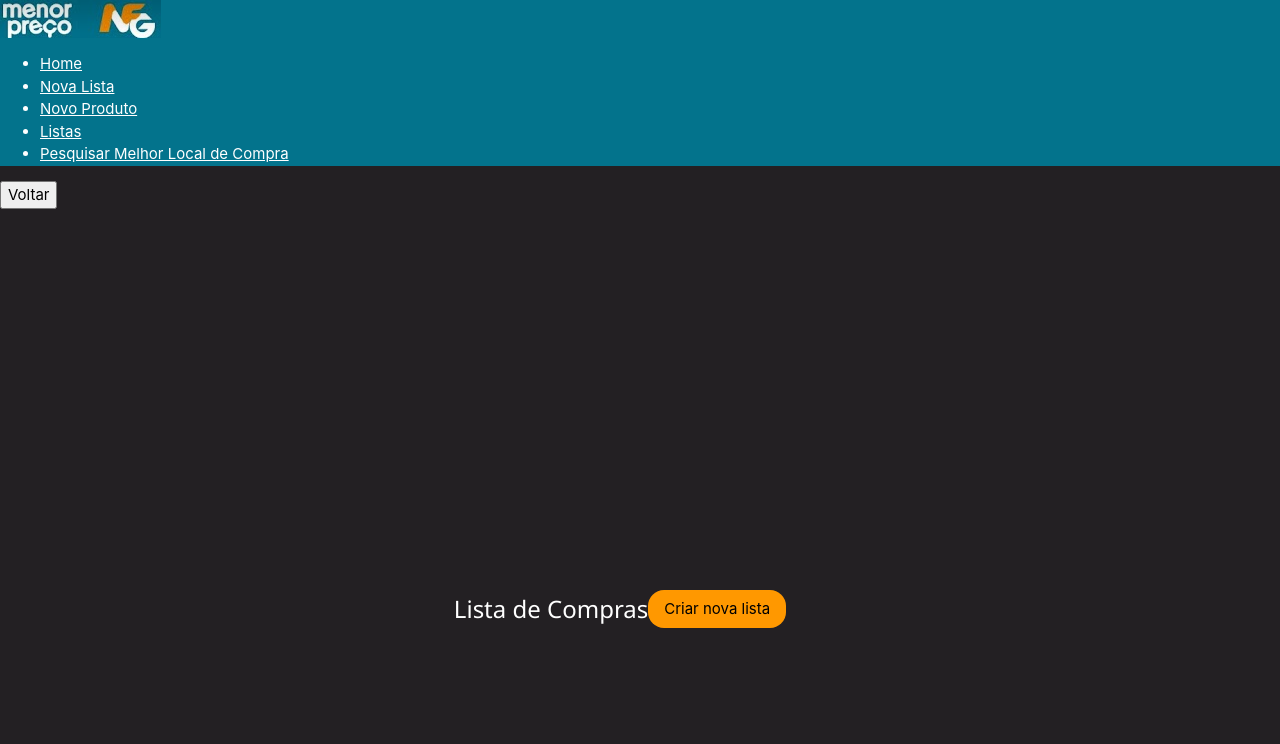
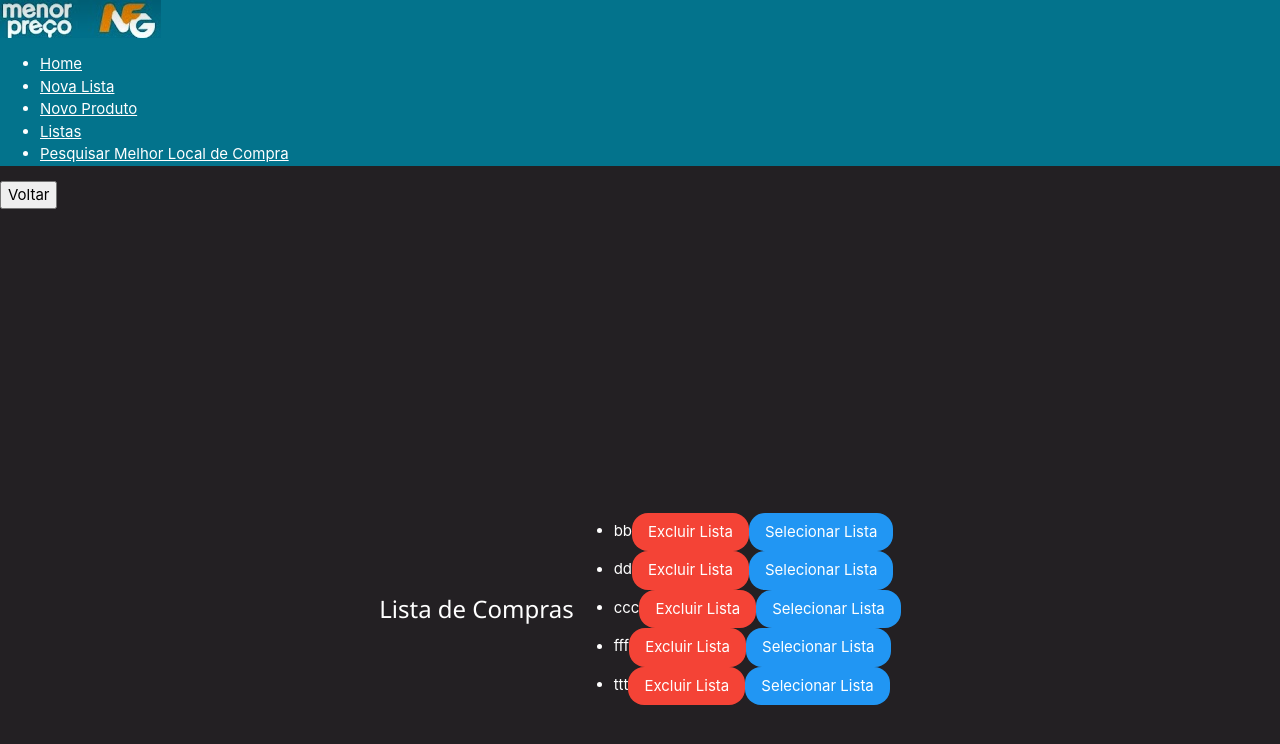
Before and after one commit to henriquerc18/Procergs_Shopping_List_Interface, a React (Create React App) app in the folder lista-de-compras/: page / in a window 1280 px wide. Shown: the top 744 px of the page. Built offline with nearby package versions, Linux system fonts and the light colour scheme; data requests are answered from the project's data file.

Commit message:
tentando retornar produtos da lista e operações.

```diff
--- a/lista-de-compras/src/components/FormNovoProduto.jsx
+++ b/lista-de-compras/src/components/FormNovoProduto.jsx
@@ -1,31 +1,41 @@
 import React, { useState, useEffect } from 'react';
+import { useParams } from 'react-router-dom';
 import Api from '../services/Api'
 import Home from '../pages/Home'
 import Listas from './Listas'
 
 const FormNovoProduto = ({ listaSelecionada }) => {
+  //const location = useLocation();
+  const { listaId } = useParams();
   const [produtos, setProdutos] = useState([]);
   const [newProduto, setNewProduto] = useState('');
   const [deleteProdutoId, setDeleteProdutoId] = useState('');
 
   useEffect(() => {
-    if (listaSelecionada) {
-      fetchProdutos();
-    }
-  }, [listaSelecionada]);
-
     const fetchProdutos = async () => {
       try {
-      const response = await Api.get(`http://localhost:4200/listas/${listaSelecionada.id}`);
-      setProdutos(response.data);
+        const response = await Api.get(`http://localhost:4200/listas/${listaId}`);
+        setProdutos(response.data.produtos);
       } catch (error) {
         console.error('Error fetching products:', error);
       }
     };
 
+    fetchProdutos();
+  }, [listaId]);
+
+  /*const fetchProdutos = async (listaSelecionada) => {
+    try {
+      const response = await Api.get(`http://localhost:4200/listas/${listaSelecionada.id}/produtos`);
+      setProdutos(response.data.produtos);
+    } catch (error) {
+      console.error('Error fetching products:', error);
+    }
+  };*/
+
   const addProduto = async () => {
     try {
-      const response = await Api.post(`http://localhost:4200/listas/${listaSelecionada.id}/produtos`, {
+      const response = await Api.post(`http://localhost:4200/listas/${listaId}/produtos`, {
         id: generateProductId(),
         nome: newProduto,
       });
@@ -38,8 +48,8 @@ const FormNovoProduto = ({ listaSelecionada }) => {
 
   const deleteProduto = async (produtoId) => {
     try {
-      await Api.delete(`http://localhost:4200/listas/${listaSelecionada.id}/produtos/${produtoId}`);
-      setProdutos(produtos.filter(produto => produto.id !== produtoId));
+      await Api.delete(`http://localhost:4200/listas/${listaId}/produtos/${produtoId}`);
+      setProdutos(produtos.filter((produto) => produto.id !== produtoId));
     } catch (error) {
       console.error('Error deleting product:', error);
     }
@@ -51,30 +61,8 @@ const FormNovoProduto = ({ listaSelecionada }) => {
   };
 
   return (
-    /*<div>
-      <h1> Produtos da lista {listaSelecionada && listaSelecionada.nome} </h1>
-
-      <ul>
-        {produtos.map(produto => (
-          <li key={produto.produtoId}>
-            {produto.nome}
-            <button onClick={() => deleteProduto(produto.produtoId)}> Excluir Produto </button>
-          </li>
-        ))}
-      </ul>
-
-      <input
-        type="text"
-        value={newProduto}
-        onChange={event => setNewProduto(event.target.value)}
-      />
-      <button onClick={addProduto}> Adicionar Produto </button>
-
-    </div>*/
     <div>
-      {listaSelecionada ? (
-        <div>
-          <h1>Produtos da lista {listaSelecionada.nome}</h1>
+      <h1>Produtos da lista {listaId}</h1>
 
         <ul>
           {produtos.map(produto => (
@@ -92,11 +80,7 @@ const FormNovoProduto = ({ listaSelecionada }) => {
         />
         <button onClick={addProduto}>Adicionar Produto</button>
     </div>
-      ) : (
-        <h1>Nenhuma lista selecionada</h1>
-      )}
-    </div>
-  )
+  );
 };
 
 export default FormNovoProduto;
--- a/lista-de-compras/src/components/Listas.jsx
+++ b/lista-de-compras/src/components/Listas.jsx
@@ -1,8 +1,9 @@
-import { Link } from "react-router-dom";
+import { Link } from 'react-router-dom';
 import React, { useState, useEffect } from 'react';
 import Api from '../services/Api'
 
 const Listas = () => {
+  //const history = useHistory();
   const [listas, setListas] = useState([]);
   const [listaSelecionada, setListaSelecionada] = useState(null);
 
@@ -31,14 +32,20 @@ const Listas = () => {
     }
   };
 
-  const selecionarLista = async (listaId) => {
-    try {
+  const selecionarLista = (lista) => {
+    setListaSelecionada(lista);
+  };
+
+  /*const selecionarLista = async (lista) => {
+    setListaSelecionada(lista);
+    history.push(`/novo-produto/${lista.nome}`);
+    /*try {
       const response = await Api.get(`http://localhost:4200/listas/${listaId}`);
       setListaSelecionada(response.data);
     } catch (error) {
       console.error('Error fetching lists:', error);
     }
-  };
+  };*/
 
 return (
     <>
@@ -46,11 +53,11 @@ return (
           <div>
             <ul>
                 {listas.map(lista => (
-                    <li key={lista.id} onClick={() => selecionarLista(lista)}>
+                <li key={lista.id}>
                     {lista.nome}
                     <button onClick={() => deleteLista(lista.id)} className="w3-button w3-red w3-round-xlarge"> Excluir Lista </button>
-                    <Link to="/novo-produto">
-                      <button className="w3-button w3-blue w3-round-xlarge"  onClick={() => selecionarLista(lista)}> Selecionar Lista </button>
+                <Link to={`/novo-produto/${lista.id}`}>
+                    <button className="w3-button w3-blue w3-round-xlarge" onClick={() => selecionarLista(lista)}> Selecionar Lista </button>
                 </Link>
                 </li>
                 ))}
@@ -60,28 +67,6 @@ return (
     </>
   );
 
-  /*return (
-    <>
-      <div className="d-flex align-items-center">
-        {listas.map((lista) => (
-          <div key={lista.id} className="mr-2">
-            <ul>
-              <li>
-                {lista.nome}
-                <button onClick={() => deleteLista(lista.id)} className="w3-button w3-red w3-round-xlarge">
-                  Excluir Lista
-                </button>
-                <button className="w3-button w3-blue w3-round-xlarge">
-                  Selecionar
-                </button>
-              </li>
-            </ul>
-          </div>
-        ))}
-      </div>
-    </>
-  );*/
-
 };
 
 export default Listas;
--- a/lista-de-compras/src/data/listas.json
+++ b/lista-de-compras/src/data/listas.json
@@ -1,5 +1,24 @@
 {
   "listas": [
-
+    {
+      "nome": "bb",
+      "id": 3
+    },
+    {
+      "nome": "dd",
+      "id": 4
+    },
+    {
+      "nome": "ccc",
+      "id": 5
+    },
+    {
+      "nome": "fff",
+      "id": 6
+    },
+    {
+      "nome": "ttt",
+      "id": 7
+    }
   ]
 }
--- a/lista-de-compras/src/pages/Home.js
+++ b/lista-de-compras/src/pages/Home.js
@@ -7,6 +7,7 @@ import Listas from '../components/Listas'
 
 const Home = () => {
     const [listas, setListas] = useState([]);
+    const [listaSelecionada, setListaSelecionada] = useState(null);
     //const [produtos, setProdutos] = useState([]);
 
     useEffect(() => {
@@ -24,6 +25,10 @@ const Home = () => {
         } catch (error) {
             console.error('Error fetching products:', error);
         }
+    };
+
+    const selecionarLista = (lista) => {
+        setListaSelecionada(lista);
     };
 
     /*const fetchProdutos = async () => {
@@ -46,7 +51,7 @@ const Home = () => {
 
                 </>
             )}
-            <Listas listas={listas} />
+            <Listas listas={listas} selecionarLista={selecionarLista} />
         </div>
     </>
 };
```
Also changed, not shown: 1 other file (tests, documents, lock files or other folders). Lines whose indentation alone changed are shown as unchanged.
